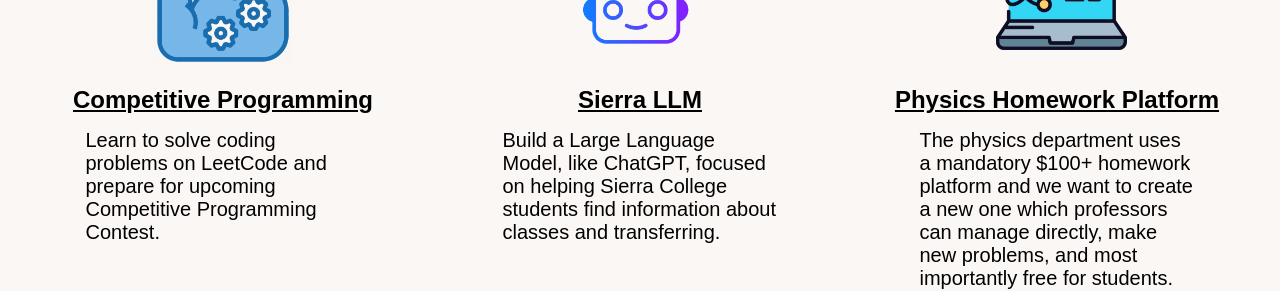
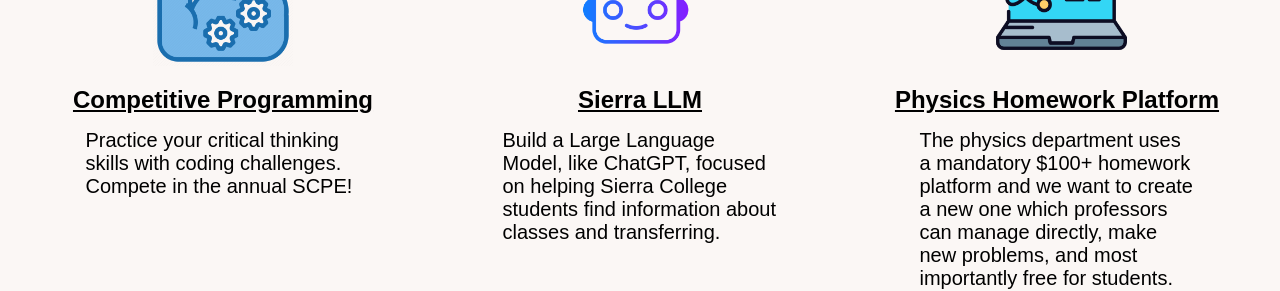
Before and after one commit to SierraCSWebDev/SierraCSWebDev.github.io, a React (Vite) app: page /project in a window 1280 px wide. Shown: the part 1280-1571 px from the top of the page. Built offline with nearby package versions, Linux system fonts and the light colour scheme.

Commit message:
Update competitive programming section

```diff
--- a/src/Projects/Project.jsx
+++ b/src/Projects/Project.jsx
@@ -29,8 +29,8 @@
 
                 <ProjectCard icon="/ml.png" heading="Machine Learning" info="Join to learn about Machine Learning with the Python programming language!"/>
 
-                <ProjectCard icon="/scpe.png" heading="Competitive Programming" info="Learn to solve coding problems on LeetCode and
-                            prepare for upcoming Competitive Programming Contest."/>
+                <ProjectCard icon="/scpe.png" heading="Competitive Programming" info="Practice your critical thinking skills with coding challenges.
+                Compete in the annual SCPE!"/>
 
                 <ProjectCard icon="/llm.png" heading="Sierra LLM" info="Build a Large Language Model, like ChatGPT, focused on helping Sierra College
                             students find information about classes and transferring."/>
```
